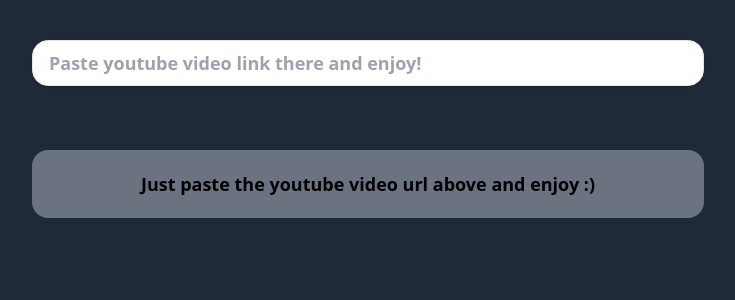
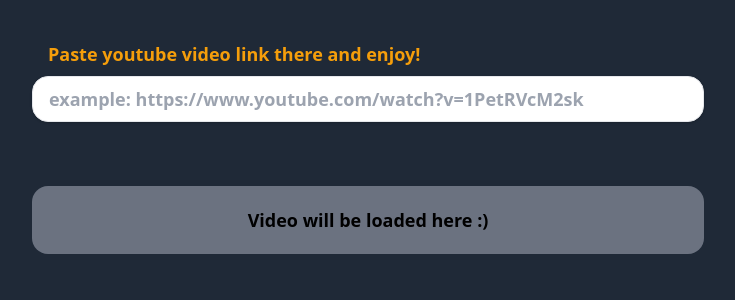
Before and after one commit to dshuran/focusvideo, a Next.js app: page / in a window 1280 px wide. Shown: the top 300 px of the page, without its empty margins (272-1007 px from the left). Built offline with nearby package versions, Linux system fonts and the light colour scheme.

Commit message:
Some style updates

```diff
--- a/pages/index.js
+++ b/pages/index.js
@@ -24,16 +24,23 @@ export default function Home() {
         }
     }
 
+    const invalidUrlVideoBlockClassnames = wasInvalidTry ? 'border border-red-500' : '';
+
     return (
       <div className='bg-gray-800 flex justify-center'>
           <div className='max-w-2xl flex-grow mt-10 flex flex-col'>
+              <span
+                  className='text-lg font-semibold text-yellow-500 pb-2 pl-4'
+              >
+                  Paste youtube video link there and enjoy!
+              </span>
               <input
                   type='text'
-                  placeholder='Paste youtube video link there and enjoy!'
+                  placeholder='example: https://www.youtube.com/watch?v=1PetRVcM2sk'
                   onChange={handleInputChange}
                   className='mb-16 rounded-2xl p-2 pl-4 border focus:border-blue-600 text-gray-800 shadow text-lg appearance-none font-semibold focus:outline-none focus:shadow-outline'
               />
-              <div className='flex justify-center bg-gray-500 p-5 rounded-2xl'>
+              <div className={`flex justify-center bg-gray-500 p-5 rounded-2xl ${invalidUrlVideoBlockClassnames}`}>
                   {
                       videoId ?
                       <YouTube videoId={videoId} opts={opts} className='flex-grow max-w-full'/> :
@@ -41,7 +48,7 @@ export default function Home() {
                           {
                               wasInvalidTry ?
                                   "Try pasting valid youtube video url!" :
-                                  "Just paste the youtube video url above and enjoy :)"
+                                  "Video will be loaded here :)"
                           }
 
                       </span>
```
